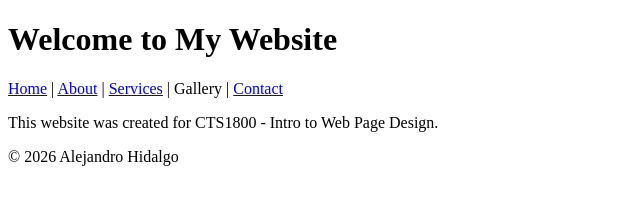
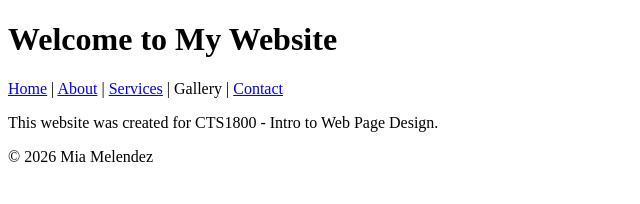
Before and after one commit to miamelendez001/cts1800, a plain HTML site: page about.html in a window 1280 px wide. Shown: the full height of the page, 0-640 px from the left. Drawn offline with Linux system fonts and the light colour scheme.

Commit message:
Update about.html

```diff
--- a/about.html
+++ b/about.html
@@ -22,7 +22,7 @@
     </main>
 
     <footer>
-      <p>&copy; 2026 Alejandro Hidalgo</p>
+      <p>&copy; 2026 Mia Melendez</p>
     </footer>
   </body>
 </html>
```
